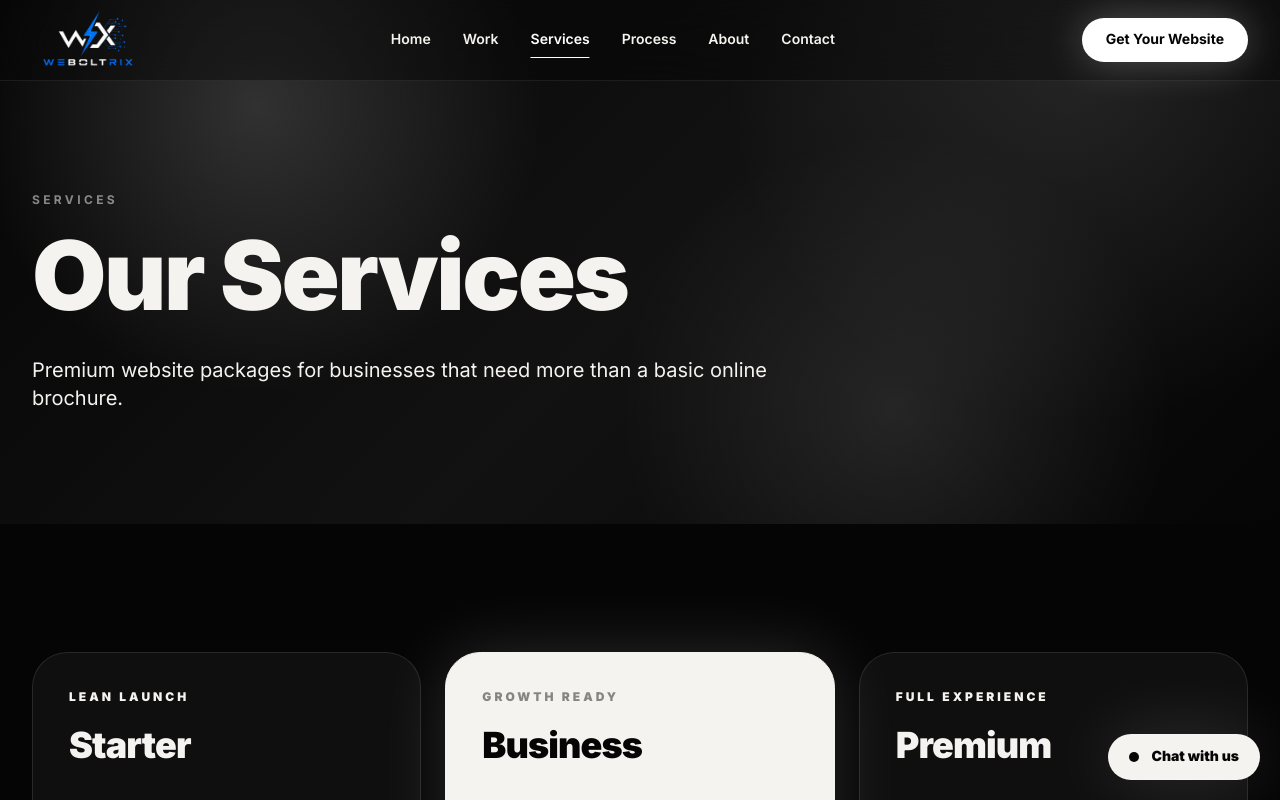
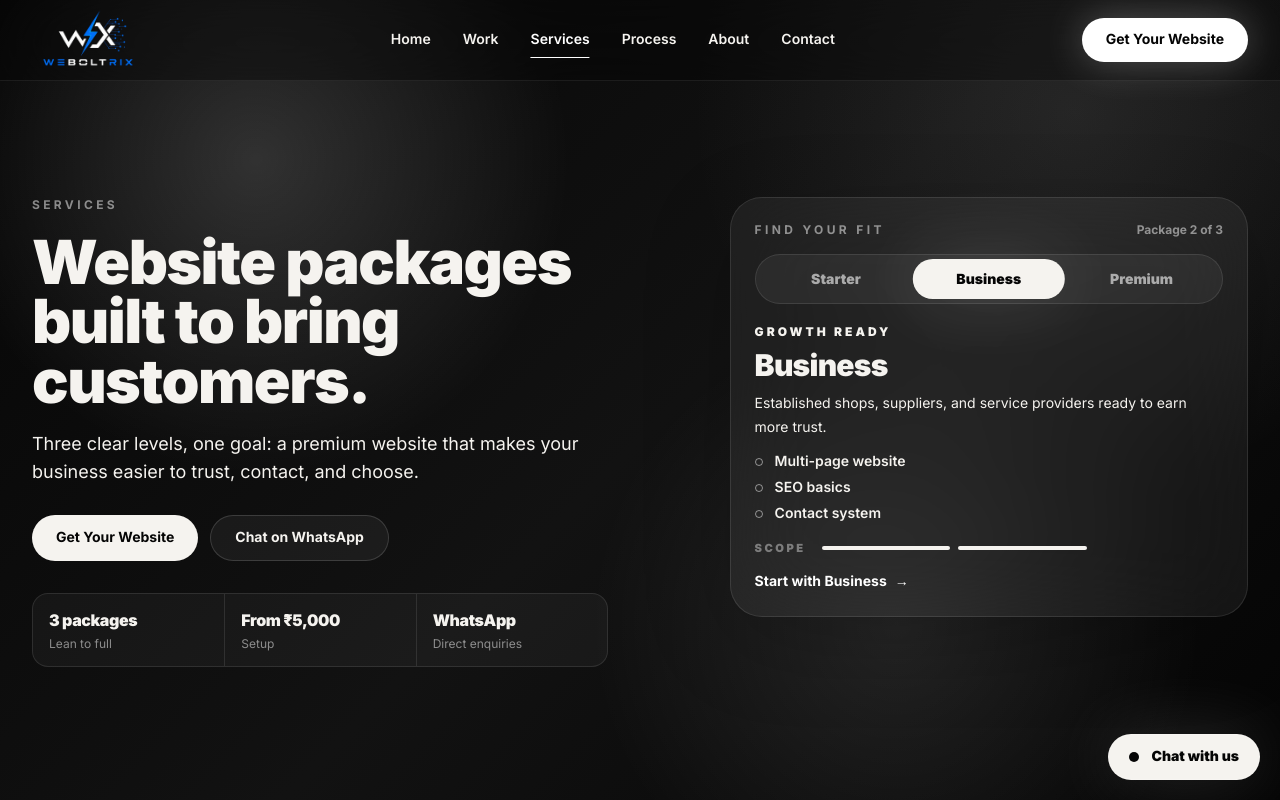
Before and after one commit to muhammedmuneerk/weboltrix, a React (Vite) app: page /services in a window 1280 px wide. Shown: the top 800 px of the page. Built offline with nearby package versions, Linux system fonts and the light colour scheme.

Commit message:
Services Page < Hero Section | Completely Restructure and Redesign the section layout structure while maintaining the same theme colors and font families and styles | v1 |

```diff
--- /dev/null
+++ b/src/components/ServicesHero.jsx
@@ -0,0 +1,189 @@
+import { useRef, useState } from "react";
+import { Link } from "react-router-dom";
+import { services, whatsappLink } from "../data/siteData.js";
+
+const EYEBROW = "Services";
+const TITLE = "Website packages built to bring customers.";
+const COPY =
+  "Three clear levels, one goal: a premium website that makes your business easier to trust, contact, and choose.";
+
+const STATS = [
+  ["3 packages", "Lean to full"],
+  ["From ₹5,000", "Setup"],
+  ["WhatsApp", "Direct enquiries"],
+];
+
+// Business is the featured package in siteData, so start there.
+const DEFAULT_INDEX = Math.max(
+  0,
+  services.findIndex((service) => service.featured)
+);
+
+export default function ServicesHero({ eyebrow = EYEBROW, title = TITLE, children }) {
+  const [active, setActive] = useState(DEFAULT_INDEX);
+  const tabRefs = useRef([]);
+  const total = services.length;
+  const current = services[active];
+
+  const select = (index, focus = false) => {
+    setActive(index);
+    if (focus) tabRefs.current[index]?.focus();
+  };
+
+  // Arrow-key navigation for the tab group (roving tabindex).
+  const handleKeyDown = (event) => {
+    if (event.key === "ArrowRight") {
+      event.preventDefault();
+      select((active + 1) % total, true);
+    } else if (event.key === "ArrowLeft") {
+      event.preventDefault();
+      select((active - 1 + total) % total, true);
+    } else if (event.key === "Home") {
+      event.preventDefault();
+      select(0, true);
+    } else if (event.key === "End") {
+      event.preventDefault();
+      select(total - 1, true);
+    }
+  };
+
+  return (
+    <section className="hero-mesh relative isolate overflow-hidden lg:flex lg:min-h-[100svh] lg:items-center">
+      <div className="fine-grid absolute inset-0 -z-10" />
+
+      <div className="container-premium grid w-full gap-12 pb-14 pt-28 sm:pt-32 lg:grid-cols-[1.1fr_0.9fr] lg:items-start lg:gap-12 lg:pb-8 lg:pt-24 xl:gap-16">
+        {/* ───────── Left: message, actions, quick facts ───────── */}
+        <div className="min-w-0">
+          <p className="hero-kicker eyebrow">{eyebrow}</p>
+          <h1 className="hero-title mt-5 max-w-3xl text-4xl font-black leading-[1.02] tracking-tight text-balance sm:text-6xl sm:leading-[0.96] lg:text-[length:clamp(2.25rem,min(5.2vw,7.6vh),4.5rem)] lg:leading-[0.98]">
+            {title}
+          </h1>
+          <div className="hero-copy mt-6 max-w-xl text-base leading-8 text-white/62 sm:text-lg lg:mt-5 lg:leading-7 [@media(min-height:900px)]:lg:text-lg [@media(min-height:900px)]:lg:leading-8">
+            {children ?? <p>{COPY}</p>}
+          </div>
+
+          <div className="hero-actions mt-8 lg:mt-7 flex flex-col gap-3 sm:flex-row">
+            <Link to="/contact" className="premium-button-light w-full sm:w-auto">
+              Get Your Website
+            </Link>
+            <a
+              href={whatsappLink}
+              target="_blank"
+              rel="noopener noreferrer"
+              className="premium-button-dark w-full sm:w-auto"
+            >
+              Chat on WhatsApp
+            </a>
+          </div>
+
+          <dl className="mt-10 grid max-w-xl grid-cols-3 lg:mt-8 [@media(max-height:560px)]:lg:hidden divide-x divide-white/10 overflow-hidden rounded-2xl border border-white/10 bg-white/[0.04]">
+            {STATS.map(([term, detail]) => (
+              <div key={term} className="px-2 py-4 text-center sm:px-4 sm:text-left lg:py-3.5">
+                <dt className="text-sm font-black tracking-tight text-bone sm:text-base">{term}</dt>
+                <dd className="mt-1 text-[0.7rem] leading-4 text-white/50 sm:text-xs">{detail}</dd>
+              </div>
+            ))}
+          </dl>
+        </div>
+
+        {/* ───────── Right: interactive package finder ───────── */}
+        <div className="glass min-w-0 rounded-[2rem] p-5 sm:p-7 lg:p-6">
+          <div className="flex items-center justify-between gap-4">
+            <p className="eyebrow">Find your fit</p>
+            <p className="text-xs font-bold text-white/50" aria-live="polite">
+              Package {active + 1} of {total}
+            </p>
+          </div>
+
+          {/* Segmented control with a sliding thumb */}
+          <div
+            role="tablist"
+            aria-label="Website packages"
+            onKeyDown={handleKeyDown}
+            className="relative mt-5 lg:mt-4 grid grid-cols-3 rounded-full border border-white/10 bg-white/[0.05] p-1"
+          >
+            <span
+              aria-hidden="true"
+              className="absolute bottom-1 left-1 top-1 w-[calc((100%-0.5rem)/3)] rounded-full bg-bone shadow-glow transition-transform duration-500 ease-out motion-reduce:transition-none"
+              style={{ transform: `translateX(${active * 100}%)` }}
+            />
+            {services.map((service, index) => {
+              const isActive = index === active;
+              return (
+                <button
+                  key={service.name}
+                  ref={(el) => {
+                    tabRefs.current[index] = el;
+                  }}
+                  type="button"
+                  role="tab"
+                  id={`services-hero-tab-${index}`}
+                  aria-selected={isActive}
+                  aria-controls="services-hero-panel"
+                  tabIndex={isActive ? 0 : -1}
+                  onClick={() => select(index)}
+                  className={`relative z-10 rounded-full px-2 py-3 text-sm font-black transition-colors duration-300 focus-visible:outline focus-visible:outline-2 focus-visible:outline-offset-2 focus-visible:outline-bone motion-reduce:transition-none lg:py-2.5 ${
+                    isActive ? "text-ink" : "text-white/60 hover:text-bone"
+                  }`}
+                >
+                  {service.name}
+                </button>
+              );
+            })}
+          </div>
+
+          {/* Selected package */}
+          <div
+            key={current.name}
+            role="tabpanel"
+            id="services-hero-panel"
+            aria-labelledby={`services-hero-tab-${active}`}
+            className="mt-7 min-h-[19rem] animate-fade-up motion-reduce:animate-none lg:mt-5 lg:min-h-0"
+          >
+            <p className="text-xs font-black uppercase tracking-[0.25em] text-white/42">
+              {current.price}
+            </p>
+            <h2 className="mt-3 text-4xl font-black tracking-tight sm:text-5xl lg:mt-2 lg:text-3xl">{current.name}</h2>
+            <p className="mt-4 text-sm leading-7 text-white/58 sm:text-base lg:mt-2 lg:text-sm lg:leading-6">{current.audience}</p>
+
+            <ul className="mt-6 space-y-3 lg:mt-3 lg:space-y-1.5">
+              {current.features.map((feature) => (
+                <li
+                  key={feature}
+                  className="flex items-center gap-3 text-sm font-semibold text-white/72 sm:text-base lg:text-sm"
+                >
+                  <span className="h-2 w-2 shrink-0 rounded-full border border-white/50" />
+                  {feature}
+                </li>
+              ))}
+            </ul>
+
+            {/* Scope meter: how far the package goes */}
+            <div className="mt-7 flex items-center gap-4 lg:mt-4">
+              <p className="text-[0.7rem] font-black uppercase tracking-[0.22em] text-white/40">
+                Scope
+              </p>
+              <div className="grid flex-1 grid-cols-3 gap-2" aria-hidden="true">
+                {services.map((service, index) => (
+                  <span
+                    key={service.name}
+                    className={`h-1 rounded-full transition-colors duration-500 motion-reduce:transition-none ${
+                      index <= active ? "bg-bone" : "bg-white/12"
+                    }`}
+                  />
+                ))}
+              </div>
+            </div>
+
+            <Link
+              to="/contact"
+              className="mt-7 inline-flex items-center gap-2 lg:mt-4 text-sm font-bold text-white transition hover:translate-x-1"
+            >
+              Start with {current.name} <span aria-hidden="true">&rarr;</span>
+            </Link>
+          </div>
+        </div>
+      </div>
+    </section>
+  );
+}
--- a/src/pages/Services.jsx
+++ b/src/pages/Services.jsx
@@ -1,5 +1,5 @@
 import CTASection from "../components/CTASection.jsx";
-import PageHero from "../components/PageHero.jsx";
+import ServicesHero from "../components/ServicesHero.jsx";
 import ServiceCard from "../components/ServiceCard.jsx";
 import SectionHeading from "../components/SectionHeading.jsx";
 import { services } from "../data/siteData.js";
@@ -7,9 +7,7 @@ import { services } from "../data/siteData.js";
 export default function Services() {
   return (
     <>
-      <PageHero eyebrow="Services" title="Our Services">
-        Premium website packages for businesses that need more than a basic online brochure.
-      </PageHero>
+      <ServicesHero />
 
       <section className="section-padding">
         <div className="container-premium">
```
